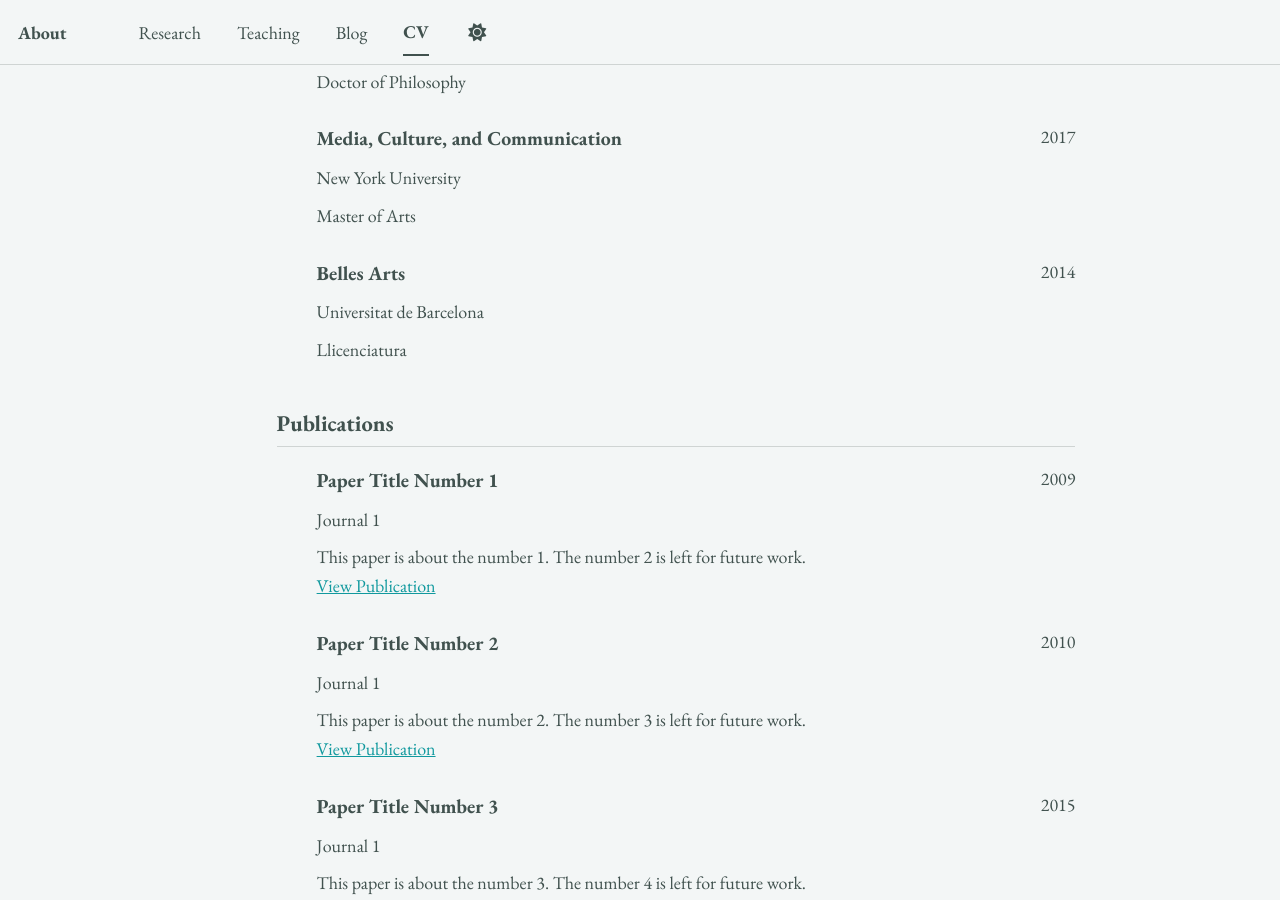
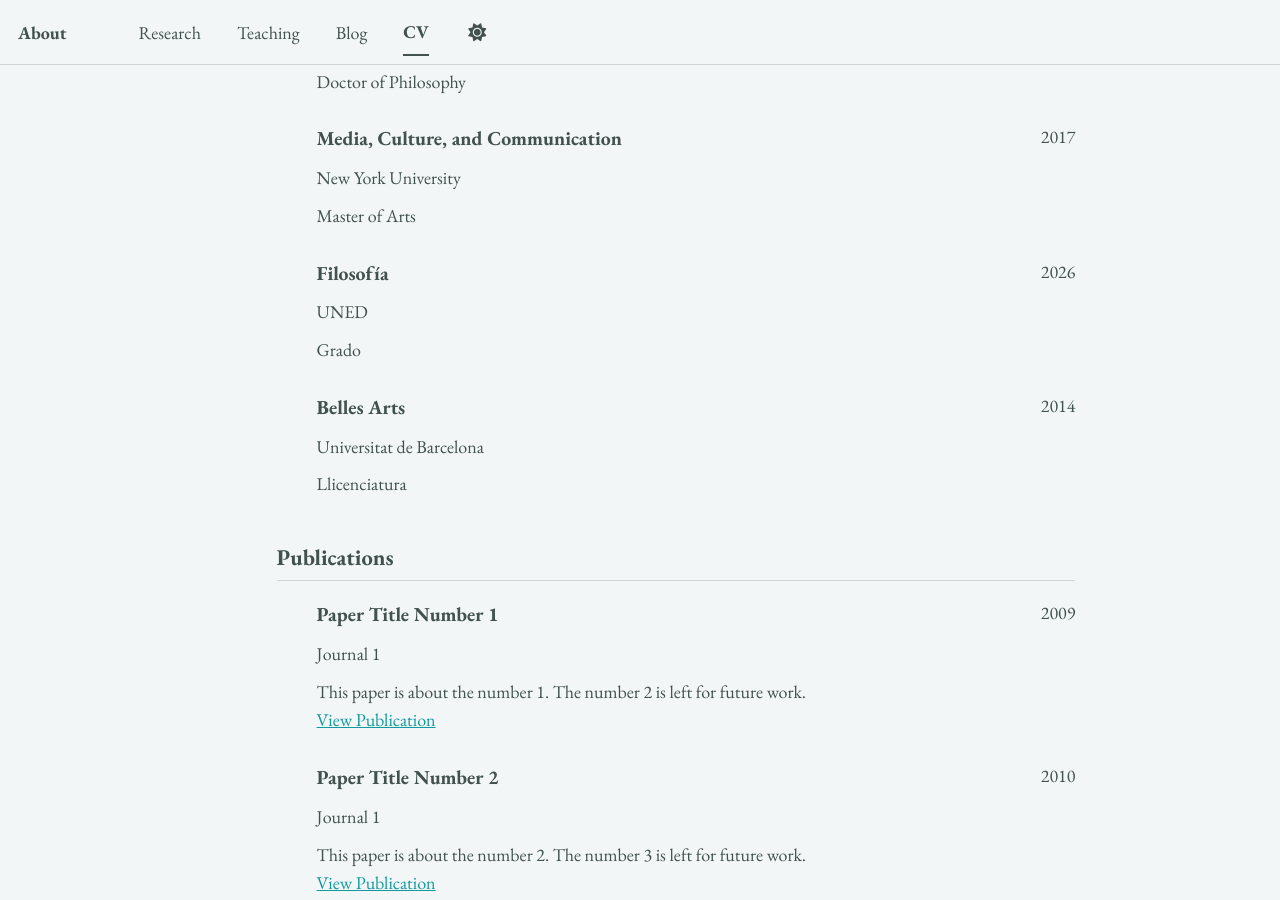
Before and after one commit to epujol90/epujol90.github.io, a Jekyll site: the page built from _pages/cv-json.md, in a window 1280 px wide and 900 px high, scrolled down 575 px. Built offline with Jekyll 4.4.1, drawn with Linux system fonts in a browser that asks for light colours; a script bundle is joined from its source files by our own code; library files that are not in the unit come from our copies.

Commit message:
Update cv.json

```diff
--- a/_data/cv.json
+++ b/_data/cv.json
@@ -47,6 +47,15 @@
       "studyType": "Master of Arts",
       "startDate": "",
       "endDate": "2017",
+      "gpa": null,
+      "courses": []
+    },
+    {
+      "institution": "UNED",
+      "area": "Filosofía",
+      "studyType": "Grado",
+      "startDate": "",
+      "endDate": "2026",
       "gpa": null,
       "courses": []
     },
```
